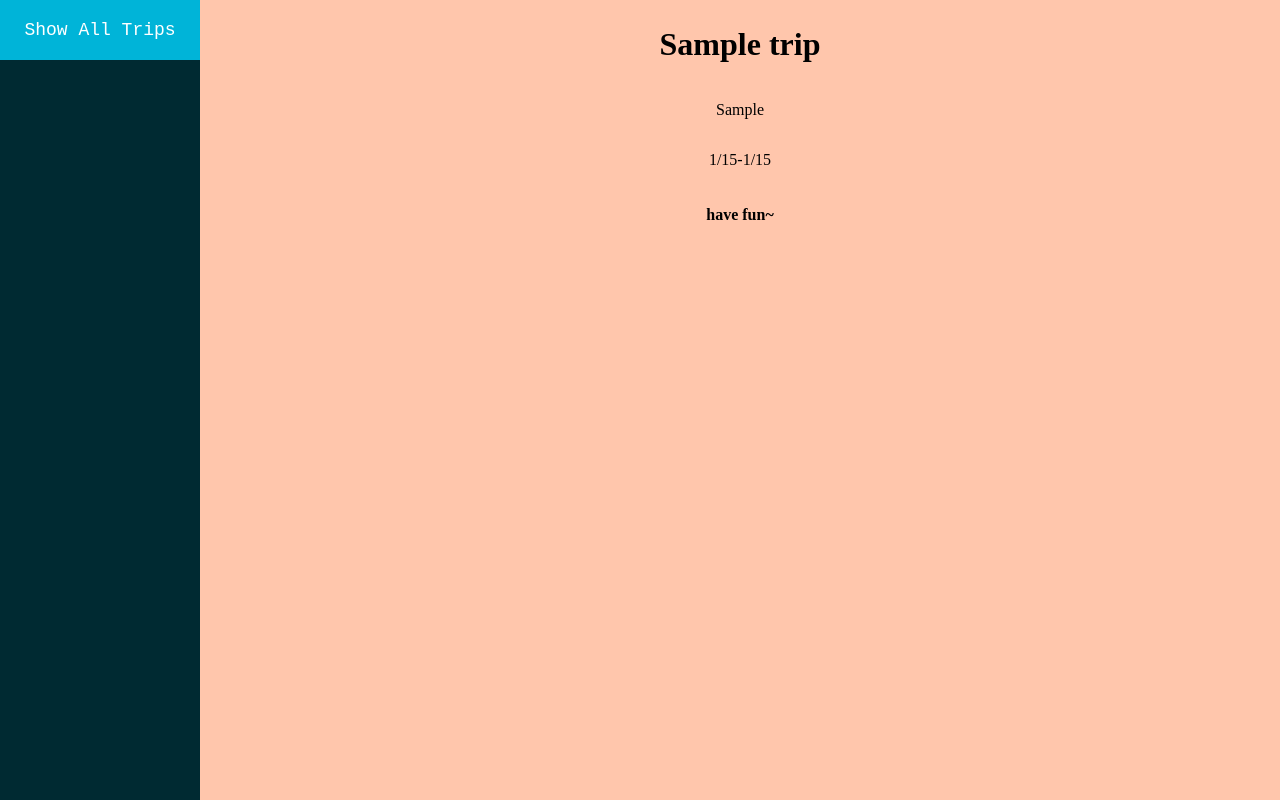
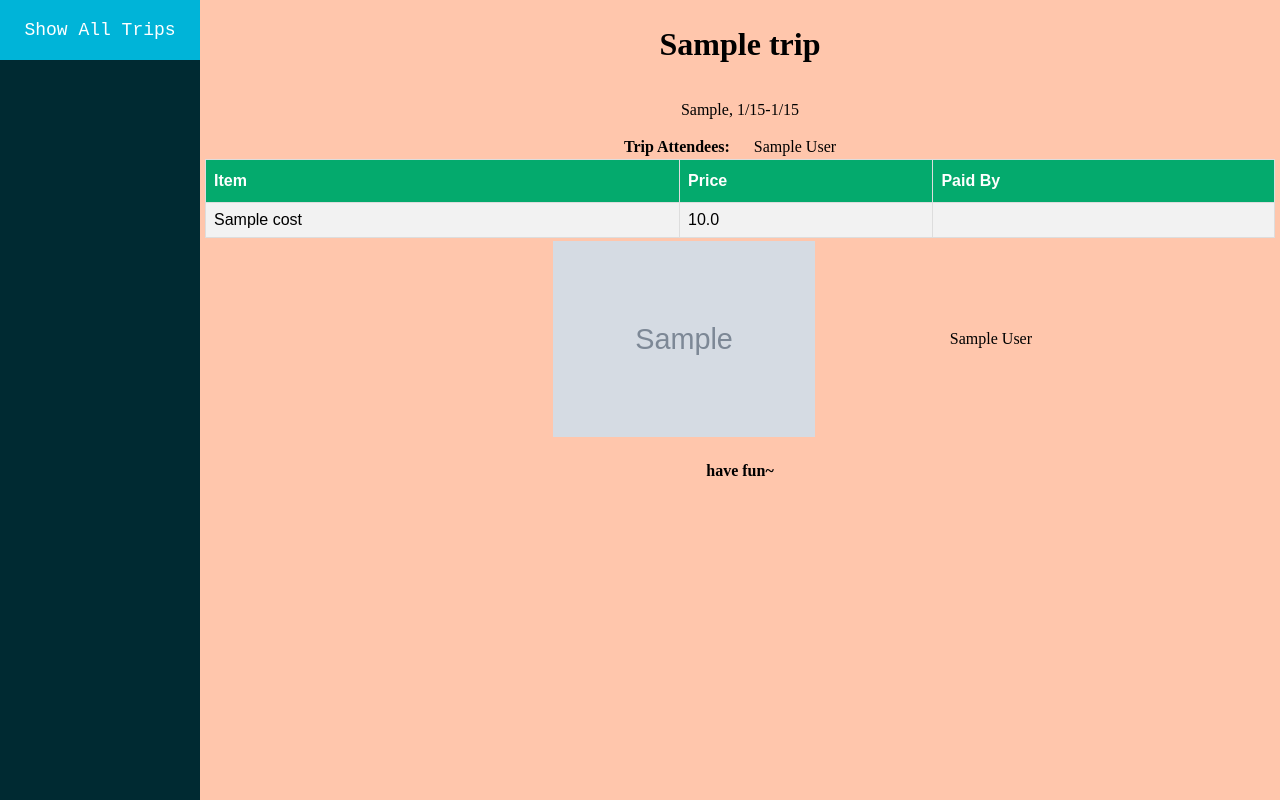
Before and after one commit to jchou03/CS-412, a Django app: page /project/trip/1 in a window 1280 px wide. Run offline with Django 5.2, Linux system fonts and the light colour scheme; tables that the repository leaves empty hold one stand-in row (values such as "Sample post"); grey boxes marked "Sample" are stand-in pictures.

Commit message:
added ability to view all data with some basic styling (room for improvement)

```diff
--- a/django/project/models.py
+++ b/django/project/models.py
@@ -17,6 +17,23 @@ class Trip(models.Model):
         '''string representation of the model'''
         return f'Trip: {self.name} to {self.destination} ({self.get_dates_string()})'
 
+    def get_attendees(self):
+        '''get the attendees of this trip'''
+        trip_attendees = AttendTrip.objects.filter(trip=self)
+        pks = [p.pk for p in trip_attendees]
+        attendees = Profile.objects.filter(pk__in=pks)
+        return attendees
+
+    def get_costs(self):
+        '''get the costs associated with this trip'''
+        costs = Cost.objects.filter(trip=self)
+        return costs
+
+    def get_images(self):
+        '''get the images associated with this trip'''
+        images = Image.objects.filter(trip=self)
+        return images
+
 class Profile(models.Model):
     '''a model that represents a user of the app'''
     first_name = models.TextField(blank=False)
@@ -33,7 +50,7 @@ class Cost(models.Model):
     item_name = models.TextField(blank=False)
     item_price = models.FloatField(blank=False)
     actual_cost = models.BooleanField(blank=False)
-    paid_by = models.ForeignKey('Profile', on_delete=models.SET_DEFAULT, default=1)
+    paid_by = models.ForeignKey('Profile', on_delete=models.SET_DEFAULT, default=1, blank=True, null=True)
     trip = models.ForeignKey('Trip', on_delete=models.CASCADE)
 
     def __str__(self):
--- a/django/project/templates/project/show_trip.html
+++ b/django/project/templates/project/show_trip.html
@@ -3,6 +3,44 @@
 
 {% block content %}
     <h1>{{trip.name}}</h1>
-    <p>{{trip.destination}}</p>
-    <p>{{trip.get_dates_string}}</p>
+    <p>{{trip.destination}}, {{trip.get_dates_string}}</p>
+
+    <table class="attendees_table">
+        <tr>
+            <th>Trip Attendees:</th>
+            <td>
+            {% for p in trip.get_attendees %}
+                <p>{{p}}</p>
+            {% endfor %}
+            </td>
+        </tr>
+    </table>
+
+    <table class="cost_table">
+        <tr>
+            <th>Item</th>
+            <th>Price</th>
+            <th>Paid By</th>
+        </tr>
+        {% for cost in trip.get_costs %}
+        <tr>
+            <td>{{cost.item_name}}</td>
+            <td>{{cost.item_price}}</td>
+            {% if cost.actual_cost %}
+                <td>{{cost.paid_by}}</td>
+            {% else %}
+                <td></td>
+            {% endif %}
+        </tr>
+        {% endfor %}
+    </table>
+
+    <table class="img_table">
+        {% for img in trip.get_images %}
+        <tr>
+            <td><img src="{{img.image.url}}" alt="image can't be loaded"></td>
+            <td>{{img.poster}}</td>
+        </tr>
+        {% endfor %}
+    </table>
 {% endblock %}
--- a/django/static/project.css
+++ b/django/static/project.css
@@ -71,3 +71,40 @@ body {
 .trip:hover {
     background-color: #EBA6A9;
 }
+
+.cost_table {
+    font-family: Arial, Helvetica, sans-serif;
+    border-collapse: collapse;
+    width: 100%;
+  }
+
+.cost_table td, .cost_table th {
+    border: 1px solid #ddd;
+    padding: 8px;
+}
+
+.cost_table tr:nth-child(even){background-color: #f2f2f2;}
+
+.cost_table tr:hover {background-color: #ddd;}
+
+.cost_table th {
+    padding-top: 12px;
+    padding-bottom: 12px;
+    text-align: left;
+    background-color: #04AA6D;
+    color: white;
+}
+
+.img_table {
+    margin-left: auto;
+    margin-right: auto;
+    width: 60%;
+}
+
+.img_table img{
+    max-width: 50%;
+    max-height: 25%;
+    display: block;
+    margin-left: auto;
+    margin-right: auto;
+}
```
